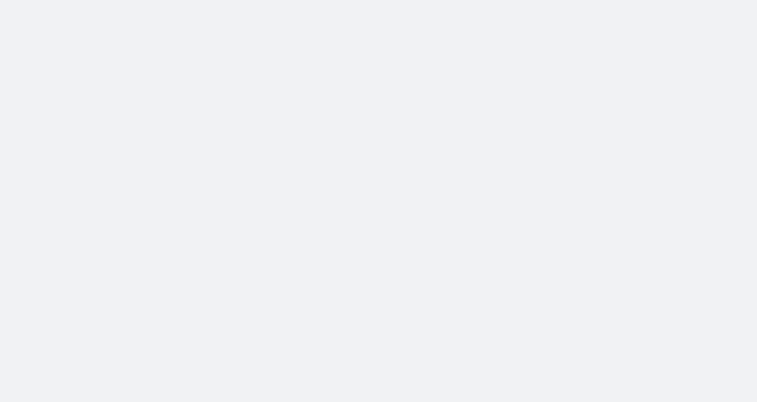
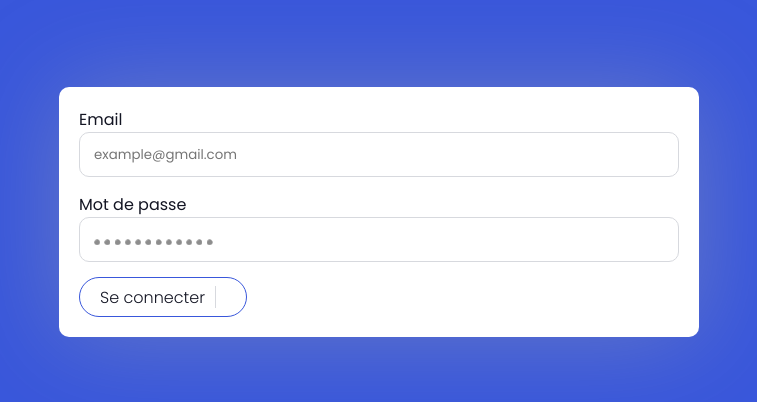
Before and after one commit to artsiders/comx-front, a React (Vite) app: page /login in a window 1280 px wide. Before the commit this address had no page. Shown: the part 188-590 px from the top of the page, without its empty margins (261-1018 px from the left). Built offline with nearby package versions, Linux system fonts and the light colour scheme.

Commit message:
make login form

```diff
--- a/src/Routeur.tsx
+++ b/src/Routeur.tsx
@@ -9,12 +9,14 @@ import UserCategories from "./pages/UserCategories";
 import UserOrder from "./pages/UserOrder";
 import Form from "./pages/Form";
 import PrivateRoute from "./PrivateRoute";
+import Login from "./pages/Login";
 
 const Routeur = () => {
   return (
     <Routes>
       <Route element={<FormLayout />} >
         <Route path="/" element={<CreateShop />} />
+        <Route path="/login" element={<Login />} />
         <Route path="/test" element={<Form />}></Route>
       </Route>
 
--- /dev/null
+++ b/src/pages/Login.tsx
@@ -0,0 +1,16 @@
+export default function Login() {
+    return (
+        <div>
+            <form>
+                <label>Email</label>
+                <input type="text" className="input" placeholder="example@gmail.com" />
+                <label>Mot de passe</label>
+                <input type="password" className="input" placeholder="⚫⚫⚫⚫⚫⚫⚫⚫⚫⚫⚫⚫" />
+                <button className="button">
+                    Se connecter
+                    <i className="fa fa-sign-in"></i>
+                </button>
+            </form>
+        </div>
+    )
+}
```
